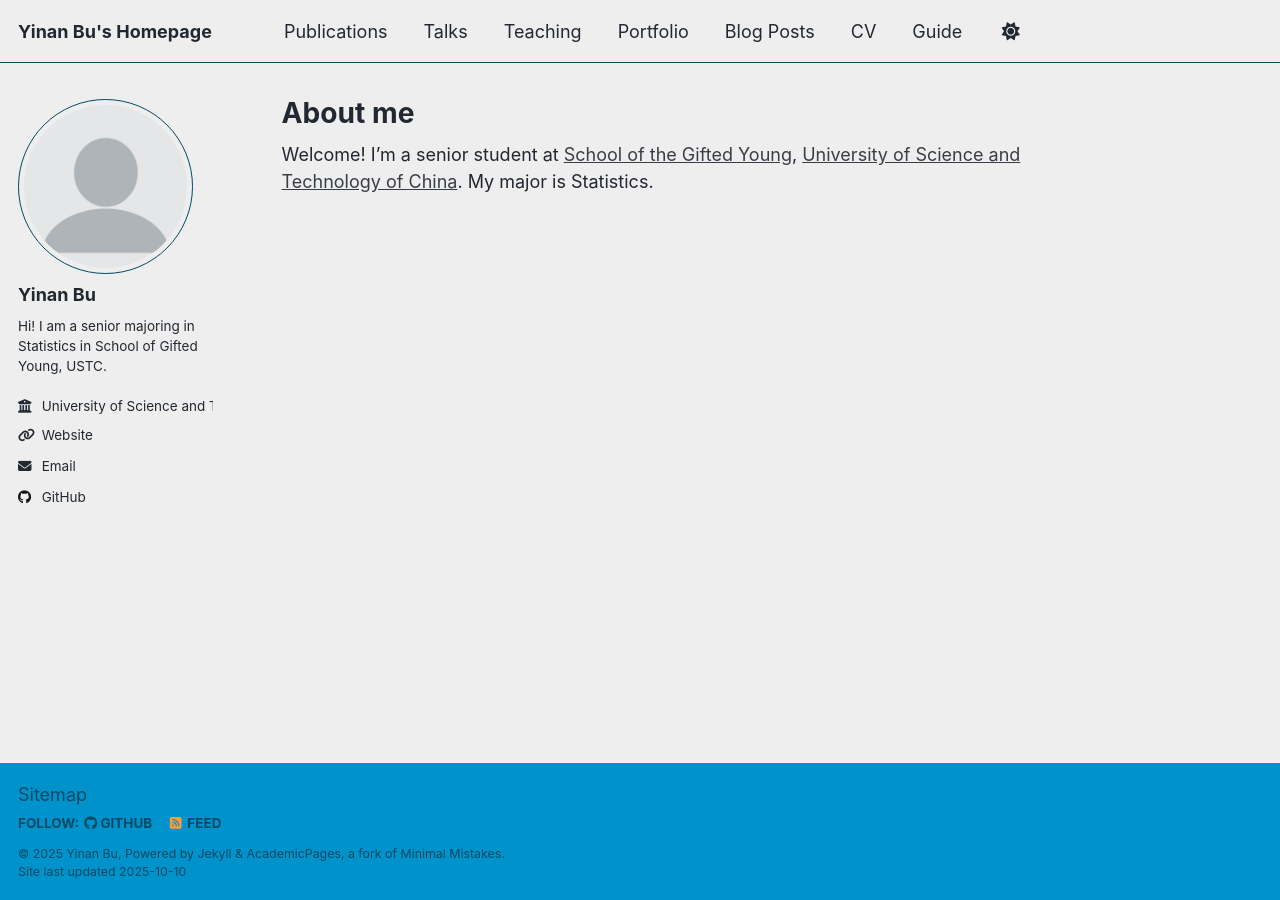
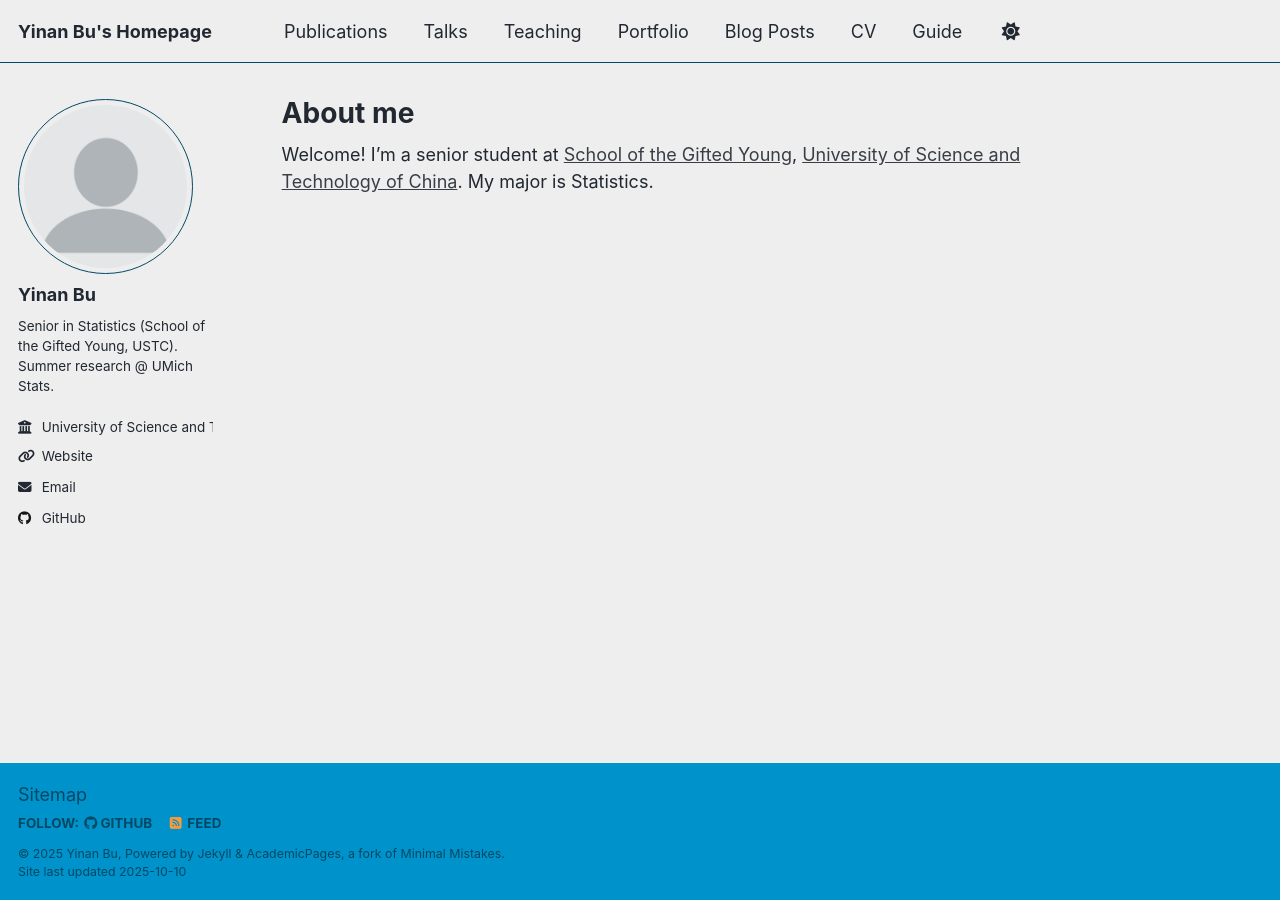
Before and after one commit to yinanbu/yinanbu.github.io, a Jekyll site: the page built from _pages/about.md, in a window 1280 px wide. Built offline with Jekyll 4.4.1, drawn with Linux system fonts in a browser that asks for light colours; a script that is not in the unit is left out.

Commit message:
Update _config.yml

```diff
--- a/_config.yml
+++ b/_config.yml
@@ -26,7 +26,7 @@ author:
   avatar           : "profile.png"
   name             : "Yinan Bu"
   pronouns         : # example: "she/her"
-  bio              : "Hi! I am a senior majoring in Statistics in School of Gifted Young, USTC."
+  bio              : "Senior in Statistics (School of the Gifted Young, USTC). Summer research @ UMich Stats."
   # location         : ""
   employer         : "University of Science and Technology of China"
   uri              : "yinanbu.github.io"# URL
```
